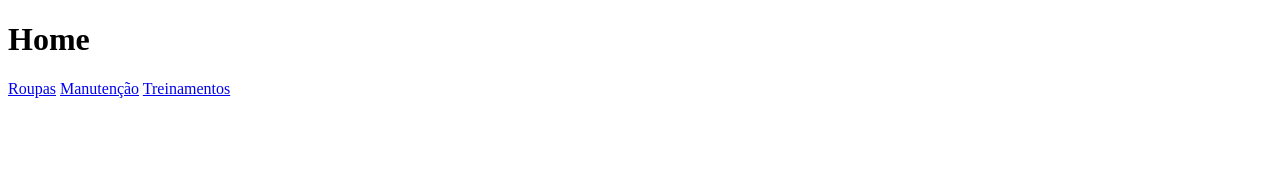
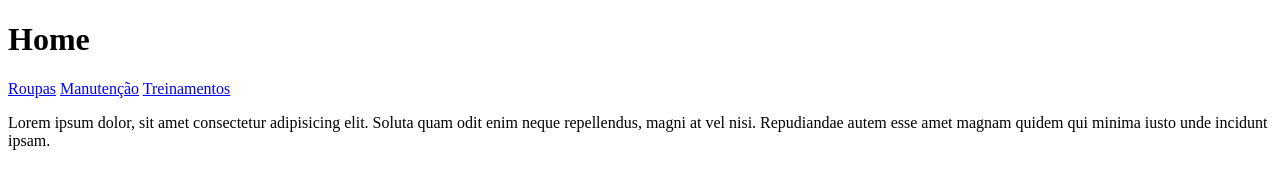
Before and after one commit to lcsilva76/projeto1, a plain HTML site: page index.html in a window 1280 px wide. Drawn offline with Linux system fonts and the light colour scheme.

Commit message:
novo index.html

```diff
--- a/index.html
+++ b/index.html
@@ -3,12 +3,13 @@
 <head>
     <meta charset="UTF-8">
     <meta name="viewport" content="width=device-width, initial-scale=1.0">
-    <title>Document</title>
+    <title>Home</title>
 </head>
 <body>
     <h1>Home</h1>
     <a href="produtos/roupas.html">Roupas</a>
     <a href="./servicos/manutencao.html">Manutenção</a>
     <a href="/servicos/treinamento.html">Treinamentos</a>
+    <p>Lorem ipsum dolor, sit amet consectetur adipisicing elit. Soluta quam odit enim neque repellendus, magni at vel nisi. Repudiandae autem esse amet magnam quidem qui minima iusto unde incidunt ipsam.</p>
 </body>
 </html>
```
